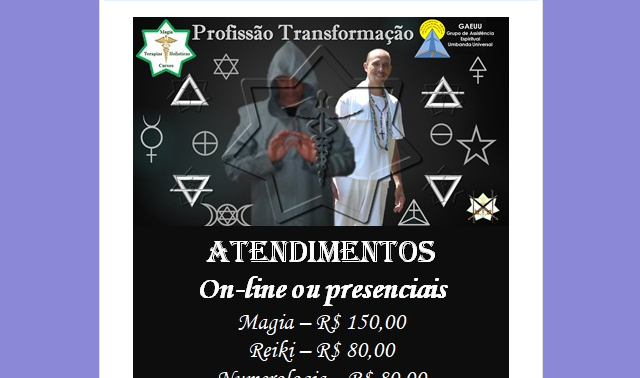
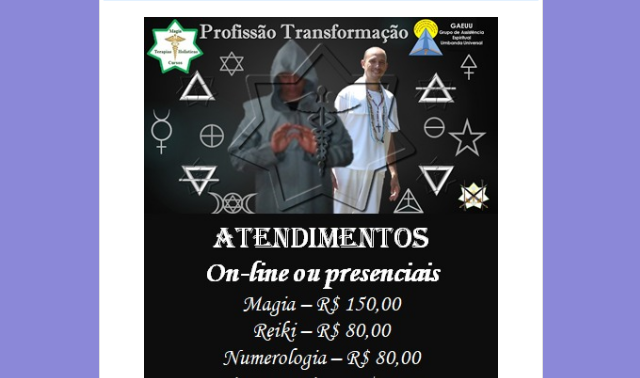
Before and after one commit to AlbertoAlfredo/profissaotransformacao, a website: page index.html in a window 1280 px wide. Both pictures are taken after a click on the button "Veja os valores". Shown: the part 6813-7191 px from the top of the page, without its empty margins (319-959 px from the left). Drawn offline with nearby package versions, Linux system fonts and the light colour scheme.

Commit message:
Melhoria css imagem preços

```diff
--- a/index.html
+++ b/index.html
@@ -216,7 +216,7 @@
                         </a>
                         <button class="btn btn-primary" id="show-precos" @click="showPrecos = !showPrecos">Veja os valores</button>
                         <div v-if="showPrecos">
-                            <img class="img-precos" src="static/precosroberto.jpeg" alt="">
+                            <img class="img-fluid img-precos " src="static/precosroberto.jpeg" alt="">
                         </div>
                     </div>
                 </div>
@@ -361,6 +361,7 @@
 <style>
     .img-precos{
         margin: 20px;
+        max-width: 80%;
     }
 </style>
 
```
